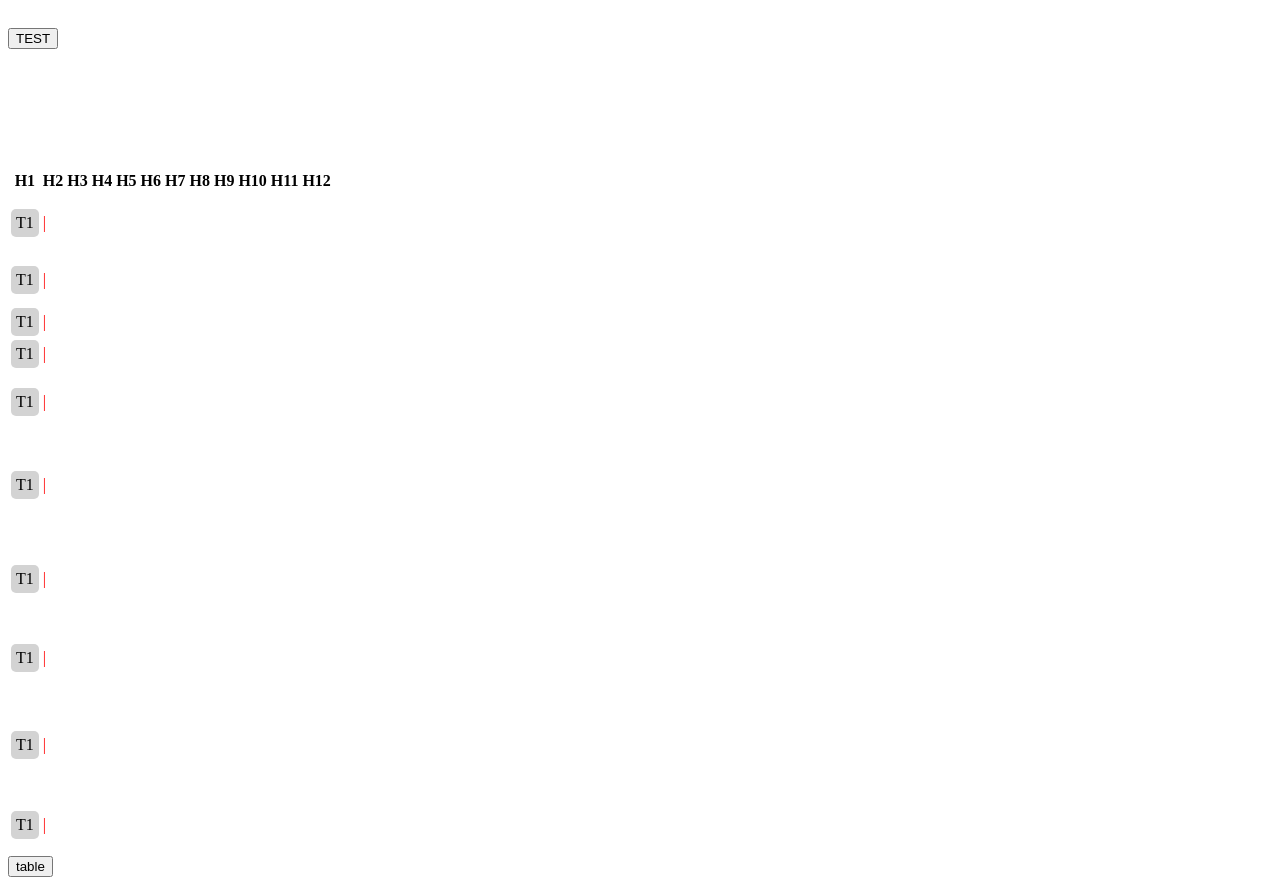
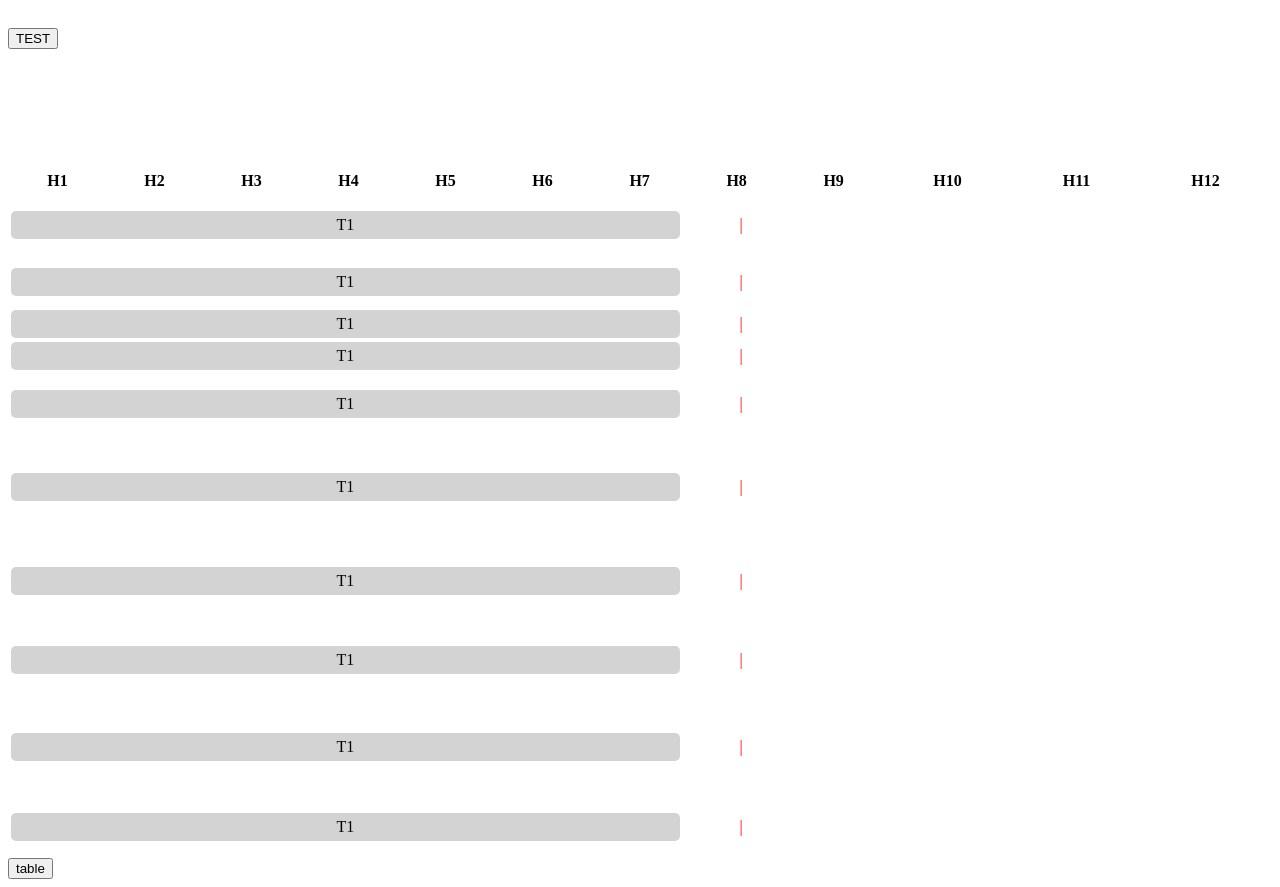
Before and after one commit to NoxLP/bind-datatable.js, a website with bundled scripts: page index.html in a window 1280 px wide. Built offline with nearby package versions, Linux system fonts and the light colour scheme; what object-observer would draw is missing.

Commit message:
Separate body and headers in two tables being headers sticky

```diff
--- a/css/datatable.css
+++ b/css/datatable.css
@@ -5,3 +5,25 @@
   -ms-transition: -ms-transform 0.1s ease;
   transition: transform 0.1s ease;
 } */
+
+#table_container {
+  overflow-y: scroll;
+  width: 100%;
+}
+
+.pb-datatable-table {
+  padding: 0;
+  width: 100%;
+}
+
+.pb-datatable-table td {
+  text-align: center;
+}
+
+.pb-datatable-headers-table {
+  position: sticky;
+  top: 0;
+  background-color: white;
+  z-index: 1000;
+  width: 100%;
+}
--- a/src/datatable.js
+++ b/src/datatable.js
@@ -72,7 +72,6 @@ export function DataTable(data, config) {
   const scroller = document.createElement('div')
   if ('tableId' in config) scroller.id = `datatable_scroller_${config.tableId}`
   scroller.classList.add('datatable_scroller')
-  container.appendChild(scroller)
 
   const current = Observable.from(data)
 
--- a/src/view/init.js
+++ b/src/view/init.js
@@ -2,12 +2,18 @@ import { ROW_HEIGHT_MODES, viewportDataWithConstantHeight, getRowHeightWithConst
 import { createRow } from "./domTableOperations.js";
 
 export function initTable(container, scroller, config, data) {
+  const tableHeaders = document.createElement('table')
+  tableHeaders.classList.add('pb-datatable-headers-table')
+  container.appendChild(tableHeaders)
+
   const table = document.createElement('table')
+  table.classList.add('pb-datatable-table')
   scroller.appendChild(table)
   const head = document.createElement('thead')
-  table.appendChild(head)
+  tableHeaders.appendChild(head)
   const body = document.createElement('tbody')
   table.appendChild(body)
+  container.appendChild(scroller)
 
   // This will hold references to DOM elements to perform binding later on
   const bindedTable = {
--- a/src/virtual/virtual.js
+++ b/src/virtual/virtual.js
@@ -242,11 +242,11 @@ export function onScrollHandler(
     }
 
     const transform = `translateY(${table.virtualConfig.rowOffset}px)`
-    table.tableBody.style.transform = transform
-    table.tableBody.style.WebkitTransform = transform
-    table.tableBody.style.MozTransform = transform
-    table.tableBody.style.OTransform = transform
-    table.tableBody.style.MsTransform = transform
+    table.table.style.transform = transform
+    table.table.style.WebkitTransform = transform
+    table.table.style.MozTransform = transform
+    table.table.style.OTransform = transform
+    table.table.style.MsTransform = transform
 
     setTimeout(() => {
       isScrolling = false
```
